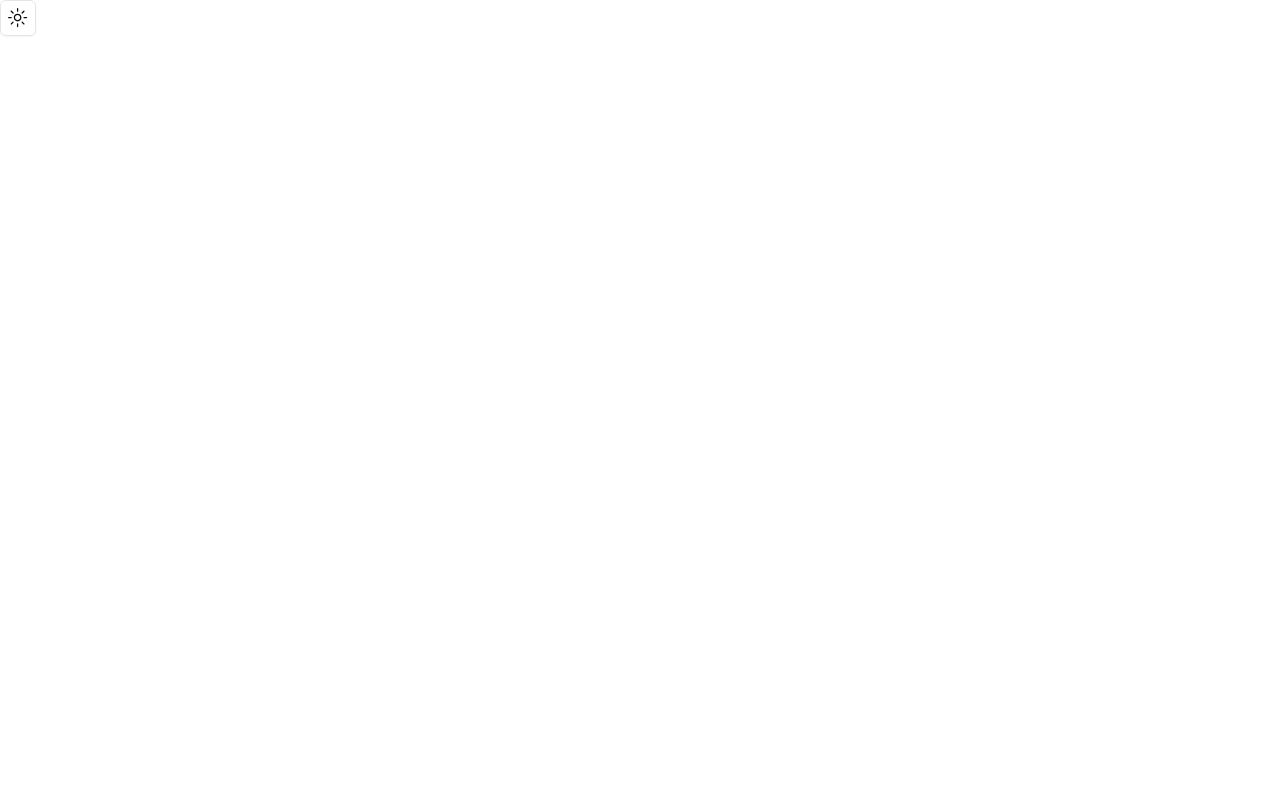
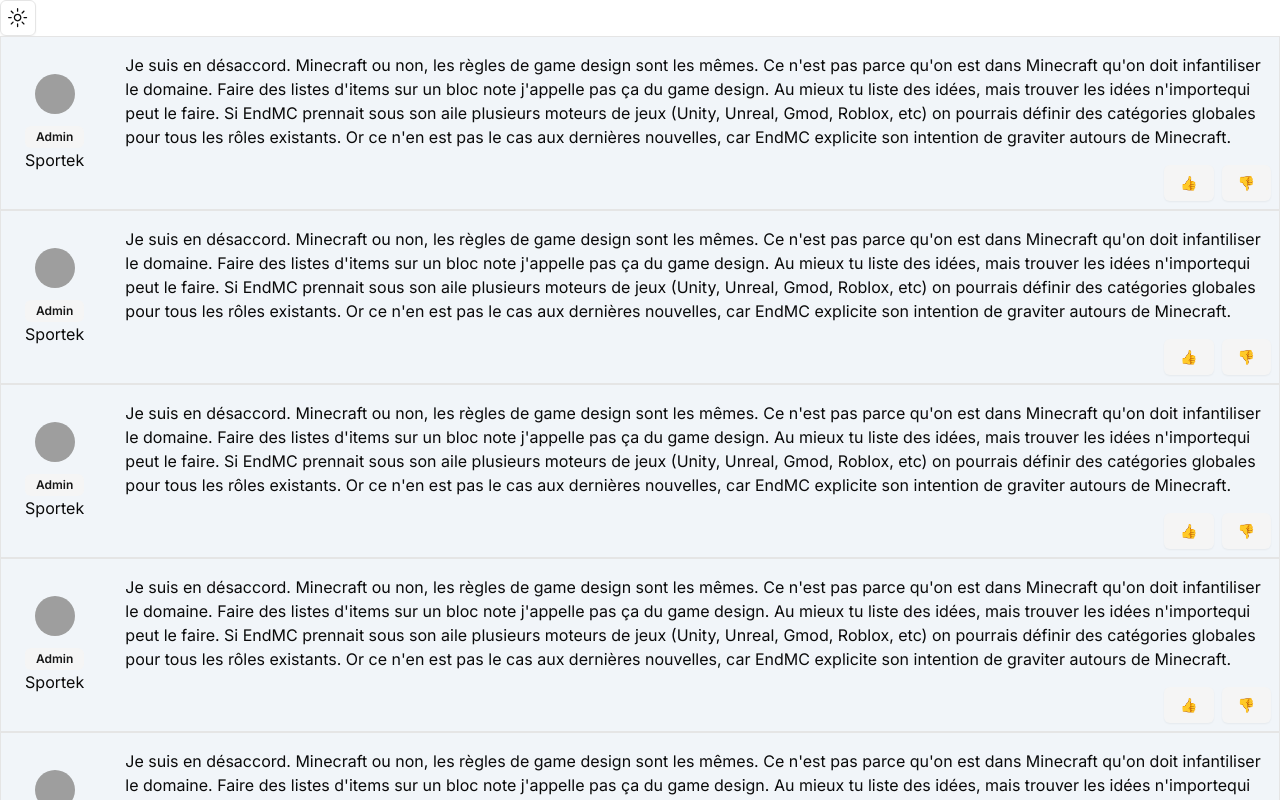
Before and after one commit to Sportek/suggestion-endmc, a Next.js app: page / in a window 1280 px wide. Shown: the top 800 px of the page. Built offline with nearby package versions, Linux system fonts and the light colour scheme; no server answers; the database is empty; grey boxes are pictures that could not be loaded.

Commit message:
Avancement

```diff
--- a/package.json
+++ b/package.json
@@ -9,12 +9,15 @@
     "lint": "next lint"
   },
   "dependencies": {
+    "@radix-ui/react-aspect-ratio": "^1.0.3",
     "@radix-ui/react-avatar": "^1.0.4",
     "@radix-ui/react-dropdown-menu": "^2.0.6",
     "@radix-ui/react-icons": "^1.3.0",
+    "@radix-ui/react-separator": "^1.0.3",
     "@radix-ui/react-slot": "^1.0.2",
     "class-variance-authority": "^0.7.0",
     "clsx": "^2.0.0",
+    "mongodb": "^6.3.0",
     "next": "14.0.3",
     "next-themes": "^0.2.1",
     "react": "^18",
--- /dev/null
+++ b/src/MongoDB.ts
@@ -0,0 +1,39 @@
+
+import { Db, MongoClient, ServerApiVersion } from 'mongodb';
+const uri = process.env.DB_CONN_STRING as string;
+
+export class DatabaseService {
+
+    private client: MongoClient | undefined;
+    private db: Db | undefined;
+
+
+    public async run() {
+        try {
+            this.client = new MongoClient(uri, {
+                serverApi: {
+                    version: ServerApiVersion.v1,
+                    strict: true,
+                    deprecationErrors: true
+                }
+            })
+
+            await this.client.connect();
+            this.db = this.client.db(process.env.DB_DB);
+
+            console.log('Successfully connected to MongoDB.');
+
+        } catch (err) {
+            console.log(err);
+        }
+    }
+
+    public async getSuggestionByID(id: number) {
+        const collection = this.db?.collection("suggestions");
+        return await collection?.find({}).toArray();
+    }
+}
+
+const dbService = new DatabaseService();
+
+export default dbService;
--- /dev/null
+++ b/src/app/api/suggestions/route.ts
@@ -0,0 +1,4 @@
+export async function GET(request: Request) {
+
+    return Response.json("Ok");
+}
--- a/src/app/layout.tsx
+++ b/src/app/layout.tsx
@@ -3,6 +3,9 @@
 import './globals.css'
 import { ThemeProvider } from '@/components/theme-provider'
 import { ModeToggle } from '@/components/mode-toggle'
+import { cn } from '@/lib/utils'
+import { createContext, useContext } from 'react'
+import dbService, { DatabaseService } from '@/MongoDB'
 
 const inter = Inter({ subsets: ['latin'] })
 
@@ -16,9 +19,13 @@
 }: {
   children: React.ReactNode
 }) {
+
+  dbService.run();
+  const db = dbService;
+
   return (
     <html lang="en">
-      <body className={inter.className}>
+      <body className={cn(inter.className)}>
         <ThemeProvider>
           <ModeToggle/>
           {children}
--- a/src/app/page.tsx
+++ b/src/app/page.tsx
@@ -1,7 +1,34 @@
-import Image from 'next/image'
+import { Profile } from '@/components/profile'
+import { Suggestion } from '@/components/suggestion'
+import dbService from '@/MongoDB'
 
-export default function Home() {
+export default async function Home() {
+
+  const suggestions = [{
+    author: {
+      name: "Sportek",
+      title: "Admin",
+      profileUrl: "https://cdn.discordapp.com/avatars/231228861168222216/377a5db95ca13153aeb67c154da2e497.webp?size=128"
+    },
+    suggestion: "Je suis en désaccord. Minecraft ou non, les règles de game design sont les mêmes. Ce n'est pas parce qu'on est dans Minecraft qu'on doit infantiliser le domaine. Faire des listes d'items sur un bloc note j'appelle pas ça du game design. Au mieux tu liste des idées, mais trouver les idées n'importequi peut le faire. Si EndMC prennait sous son aile plusieurs moteurs de jeux (Unity, Unreal, Gmod, Roblox, etc) on pourrais définir des catégories globales pour tous les rôles existants. Or ce n'en est pas le cas aux dernières nouvelles, car EndMC explicite son intention de graviter autours de Minecraft."
+  }]
+
+  suggestions.push(...Array(100).fill(undefined).map(() => ({...suggestions[0]})));
+
+  const db = await dbService.run();
+  const data = await dbService.getSuggestionByID(5);
+
+  console.log(data);
+
   return (
-    <main></main>
+    <main>
+      <div>
+        {suggestions.map((item, index) => (
+          <Suggestion suggestion={item.suggestion} key={index}>
+            <Profile name={item.author.name} title={item.author.title} profileUrl={item.author.profileUrl}/>
+          </Suggestion>
+        ))}
+      </div>
+    </main>
   )
 }
--- a/src/components/profile.tsx
+++ b/src/components/profile.tsx
@@ -1,12 +1,25 @@
 import { Avatar, AvatarFallback, AvatarImage } from "@/components/ui/avatar";
+import { Badge } from "@/components/ui/badge";
 
-export function Profile() {
+interface ProfileProps {
+    name: string;
+    title: string;
+    profileUrl: string;
+}
+
+export function Profile({ name, title, profileUrl}: ProfileProps) {
+
+
     return (
-        <div>
+        <div className="flex items-center justify-center gap-3 flex-col px-4 py-2">
             <Avatar>
-            <AvatarImage src="https://github.com/shadcn.pngsdsd" />
-            <AvatarFallback>CN</AvatarFallback>
+                <AvatarImage src={profileUrl} />
+                <AvatarFallback>{name}</AvatarFallback>
             </Avatar>
+            <div className="flex flex-col items-center justify-center">
+                <Badge variant="secondary">{title}</Badge>
+                <div>{name}</div>
+            </div>
         </div>
     )
 }
--- /dev/null
+++ b/src/components/suggestion.tsx
@@ -0,0 +1,27 @@
+"use client"
+import { Separator } from "@/components/ui/separator";
+import { Button } from "./ui/button";
+
+interface SuggestionProps {
+    children: React.ReactNode;
+    suggestion: string;
+
+}
+
+export function Suggestion({children, suggestion} : SuggestionProps) {
+
+    return (
+        <div className="flex flex-row items-center gap-2 p-2 border bg-slate-100 relative">
+            {children}
+            <Separator orientation="vertical"/>
+            <div className="flex flex-col gap-2 w-full">
+                <div className="flex p-2">{suggestion}</div>
+
+                <div className="flex flex-row gap-2 justify-end">
+                    <Button variant="secondary" onClick={() => alert("like")}>👍</Button>
+                    <Button variant="secondary" onClick={() => alert("dislike")}>👎</Button>
+                </div>
+            </div>
+        </div>
+    )
+}
--- /dev/null
+++ b/src/components/ui/aspect-ratio.tsx
@@ -0,0 +1,7 @@
+"use client"
+
+import * as AspectRatioPrimitive from "@radix-ui/react-aspect-ratio"
+
+const AspectRatio = AspectRatioPrimitive.Root
+
+export { AspectRatio }
--- /dev/null
+++ b/src/components/ui/badge.tsx
@@ -0,0 +1,36 @@
+import * as React from "react"
+import { cva, type VariantProps } from "class-variance-authority"
+
+import { cn } from "@/lib/utils"
+
+const badgeVariants = cva(
+  "inline-flex items-center rounded-md border px-2.5 py-0.5 text-xs font-semibold transition-colors focus:outline-none focus:ring-2 focus:ring-ring focus:ring-offset-2",
+  {
+    variants: {
+      variant: {
+        default:
+          "border-transparent bg-primary text-primary-foreground shadow hover:bg-primary/80",
+        secondary:
+          "border-transparent bg-secondary text-secondary-foreground hover:bg-secondary/80",
+        destructive:
+          "border-transparent bg-destructive text-destructive-foreground shadow hover:bg-destructive/80",
+        outline: "text-foreground",
+      },
+    },
+    defaultVariants: {
+      variant: "default",
+    },
+  }
+)
+
+export interface BadgeProps
+  extends React.HTMLAttributes<HTMLDivElement>,
+    VariantProps<typeof badgeVariants> {}
+
+function Badge({ className, variant, ...props }: BadgeProps) {
+  return (
+    <div className={cn(badgeVariants({ variant }), className)} {...props} />
+  )
+}
+
+export { Badge, badgeVariants }
--- /dev/null
+++ b/src/components/ui/separator.tsx
@@ -0,0 +1,31 @@
+"use client"
+
+import * as React from "react"
+import * as SeparatorPrimitive from "@radix-ui/react-separator"
+
+import { cn } from "@/lib/utils"
+
+const Separator = React.forwardRef<
+  React.ElementRef<typeof SeparatorPrimitive.Root>,
+  React.ComponentPropsWithoutRef<typeof SeparatorPrimitive.Root>
+>(
+  (
+    { className, orientation = "horizontal", decorative = true, ...props },
+    ref
+  ) => (
+    <SeparatorPrimitive.Root
+      ref={ref}
+      decorative={decorative}
+      orientation={orientation}
+      className={cn(
+        "shrink-0 bg-border",
+        orientation === "horizontal" ? "h-[1px] w-full" : "h-full w-[1px]",
+        className
+      )}
+      {...props}
+    />
+  )
+)
+Separator.displayName = SeparatorPrimitive.Root.displayName
+
+export { Separator }
```
Also changed, not shown: 2 other files (tests, documents, lock files or other folders).
